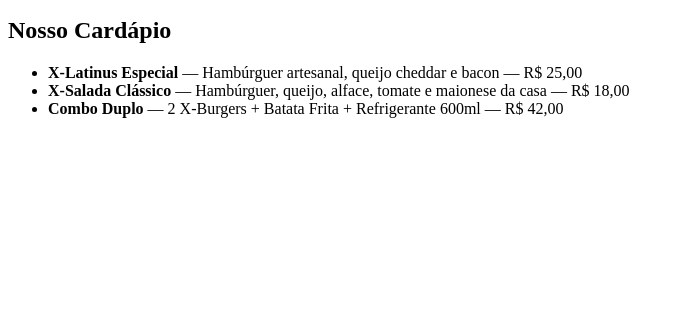
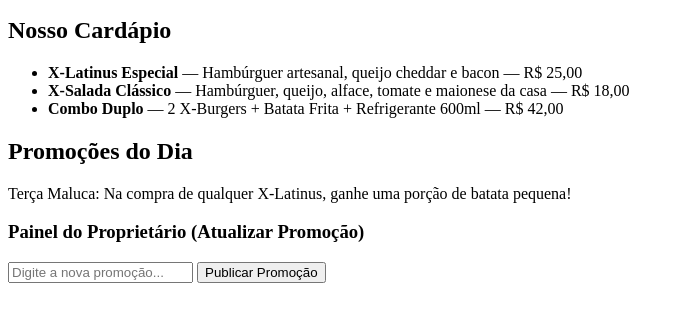
Before and after one commit to Arquimedes-Leite/latinus-divulgacao-mvp, a plain HTML site: page index.html in a window 1280 px wide. Shown: the part 101-422 px from the top of the page, without its empty margins (0-684 px from the left). Drawn offline with Linux system fonts and the light colour scheme.

Commit message:
feat: implementa secao de promocoes e painel de cadastro na pagina publica

```diff
--- a/index.html
+++ b/index.html
@@ -21,6 +21,16 @@
         <li><strong>Combo Duplo</strong> — 2 X-Burgers + Batata Frita + Refrigerante 600ml — R$ 42,00</li>
       </ul>
     </section>
+    <section id="promocoes" class="promocoes">
+      <h2>Promoções do Dia</h2>
+      <p id="texto-promocao">Terça Maluca: Na compra de qualquer X-Latinus, ganhe uma porção de batata pequena!</p>
+
+      <h3>Painel do Proprietário (Atualizar Promoção)</h3>
+      <form id="form-promocao">
+        <input type="text" id="nova-promocao" placeholder="Digite a nova promoção..." required>
+        <button type="submit">Publicar Promoção</button>
+      </form>
+    </section>
   </main>
 
   <script src="script.js"></script>
```
